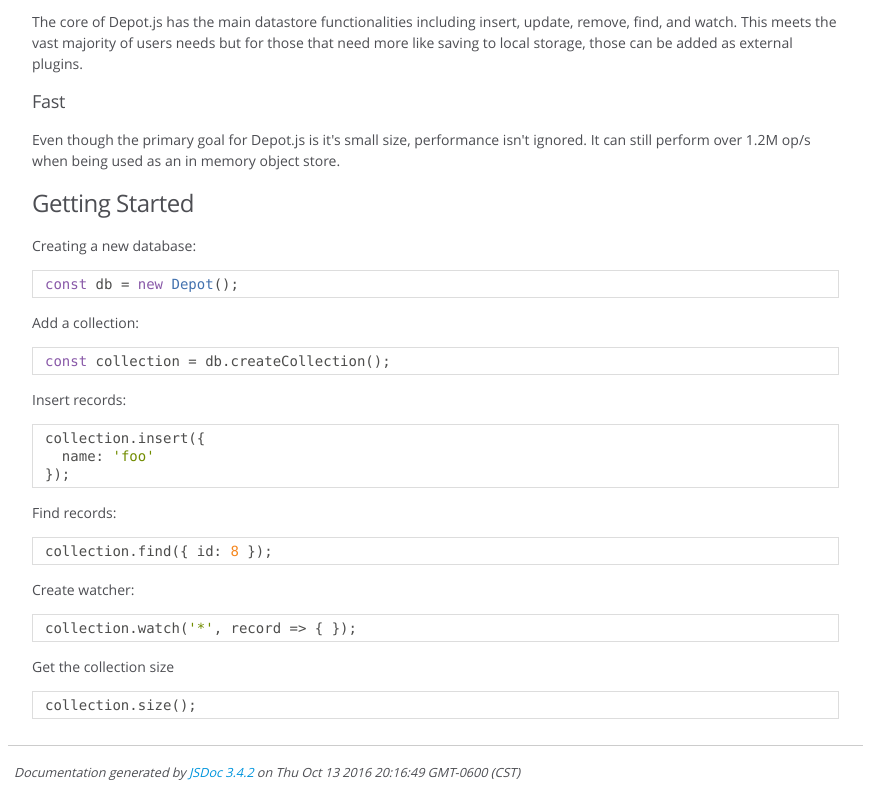
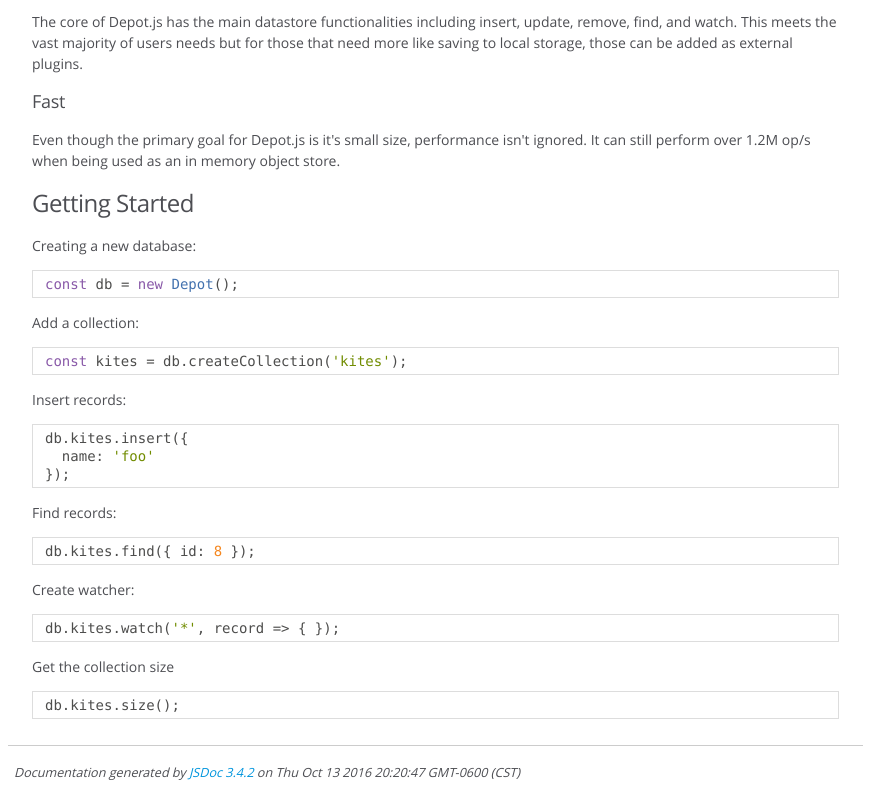
Before and after one commit to depotjs/depotjs.github.io, a website: page index.html in a window 1280 px wide. Shown: the part 470-1267 px from the top of the page, without its empty margins (0-887 px from the left). Drawn offline with Linux system fonts and the light colour scheme.

Commit message:
Updated docs.

```diff
--- a/index.html
+++ b/index.html
@@ -59,13 +59,13 @@
 memory object store.</p>
 <h3>Getting Started</h3><p>Creating a new database:</p>
 <pre class="prettyprint source lang-JavaScript"><code>const db = new Depot();</code></pre><p>Add a collection:</p>
-<pre class="prettyprint source lang-JavaScript"><code>const collection = db.createCollection();</code></pre><p>Insert records:</p>
-<pre class="prettyprint source lang-JavaScript"><code>collection.insert({
+<pre class="prettyprint source lang-JavaScript"><code>const kites = db.createCollection('kites');</code></pre><p>Insert records:</p>
+<pre class="prettyprint source lang-JavaScript"><code>db.kites.insert({
   name: 'foo'
 });</code></pre><p>Find records:</p>
-<pre class="prettyprint source lang-JavaScript"><code>collection.find({ id: 8 });</code></pre><p>Create watcher:</p>
-<pre class="prettyprint source lang-JavaScript"><code>collection.watch('*', record => { });</code></pre><p>Get the collection size</p>
-<pre class="prettyprint source lang-JavaScript"><code>collection.size();</code></pre></article>
+<pre class="prettyprint source lang-JavaScript"><code>db.kites.find({ id: 8 });</code></pre><p>Create watcher:</p>
+<pre class="prettyprint source lang-JavaScript"><code>db.kites.watch('*', record => { });</code></pre><p>Get the collection size</p>
+<pre class="prettyprint source lang-JavaScript"><code>db.kites.size();</code></pre></article>
     </section>
 
 
@@ -82,7 +82,7 @@
 <br class="clear">
 
 <footer>
-    Documentation generated by <a href="https://github.com/jsdoc3/jsdoc">JSDoc 3.4.2</a> on Thu Oct 13 2016 20:16:49 GMT-0600 (CST)
+    Documentation generated by <a href="https://github.com/jsdoc3/jsdoc">JSDoc 3.4.2</a> on Thu Oct 13 2016 20:20:47 GMT-0600 (CST)
 </footer>
 
 <script> prettyPrint(); </script>
```
Also changed, not shown: Collection.html (+1 -1 lines), Depot.html (+1 -1 lines), depot.js.html (+1 -1 lines), global.html (+1 -1 lines), module-Depot_Collection.html (+1 -1 lines).
